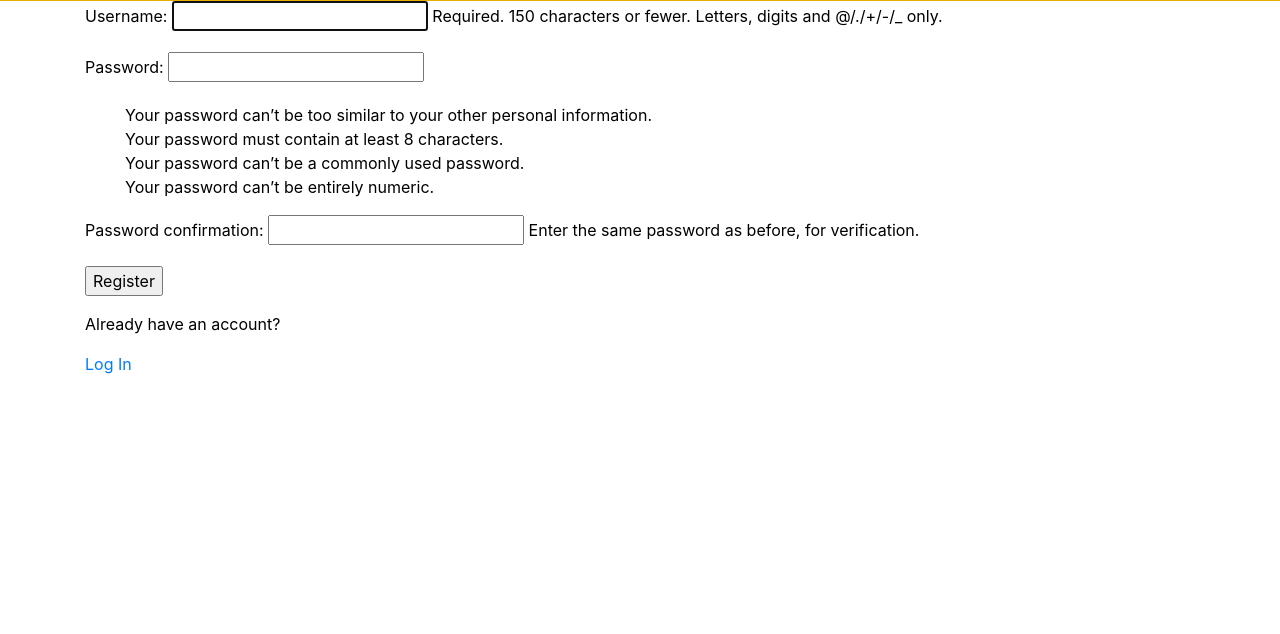
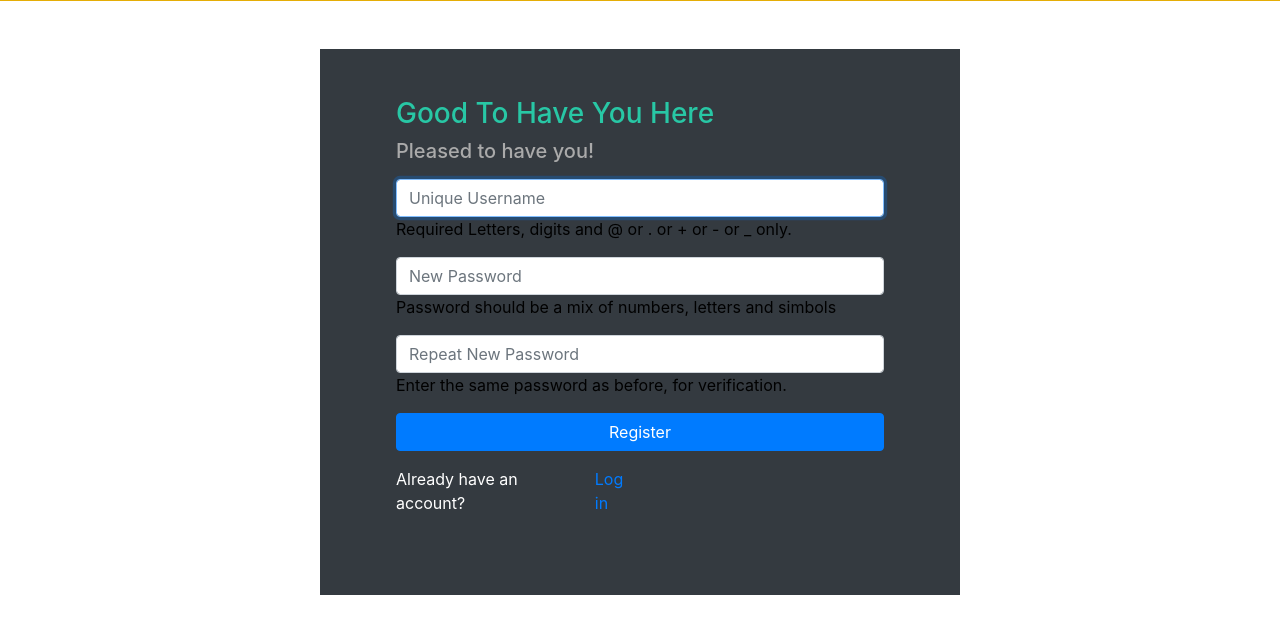
Before and after one commit to Professor-hilary/freedum, a Django app: page /register/ in a window 1280 px wide. Shown: the part 56-690 px from the top of the page. Run offline with Django 5.2, Linux system fonts and the light colour scheme; some libraries are stand-ins or nearby versions.

Commit message:
Beautified signup page

```diff
--- a/base/templates/base/login_register.html
+++ b/base/templates/base/login_register.html
@@ -1,12 +1,9 @@
 {% extends 'main.html' %} {% block content %} {% if page == 'login' %}
 
-<div
-    class="d-flex flex-column"
-    style="align-items: center; height: 90vh;"
->
+<div class="d-flex flex-column" style="align-items: center; height: 90vh">
     <div
         class="container py-5 bg-dark w-50 d-flex justify-center items-center flex-column mt-5"
-        style="align-items: center; background-color:;"
+        style="align-items: center; background-color: "
     >
         <form action="" class="" style="width: 80%" method="POST">
             {% csrf_token %}
@@ -15,52 +12,129 @@
             <h5 style="color: #aaa">Good to see you again</h5>
 
             <div class="mb-3 mt-4">
-                <label for="username" class="form-label" style="color: white;">USERNAME <span class="text-danger">*</span></label>
+                <label for="username" class="form-label" style="color: white"
+                    >USERNAME <span class="text-danger">*</span></label
+                >
                 <input
                     type="text"
                     name="username"
                     placeholder="Enter username"
                     id="username"
-                    style="height: 40px; background: #6c757d !important;"
+                    style="height: 40px; "
                     class="form-control py-3"
                     aria-describedby="usernameHelp"
-
                 />
             </div>
 
             <div class="mb-3">
-                <label for="username" class="form-label" style="color: white;">PASSWORD <span class="text-danger">*</span> </label>
+                <label for="username" class="form-label" style="color: white"
+                    >PASSWORD <span class="text-danger">*</span>
+                </label>
                 <input
                     type="password"
                     name="password"
                     placeholder="Enter password"
                     id="password"
                     class="form-control py-3"
-                    style="height: 40px; background: #6c757d !important;"
-
+                    style="height: 40px; "
                 />
             </div>
 
-            <button type="submit" class="btn btn-primary my-3 w-100">Login</button>
+            <button type="submit" class="btn btn-primary my-3 w-100">
+                Login
+            </button>
 
             <div class="d-flex w-50">
-                <p style="color: white;" class="pr-2">Haven't signed up?</p>
+                <p style="color: white" class="pr-2">Haven't signed up?</p>
                 <a href="{% url 'register' %}">Sign Up</a>
             </div>
         </form>
-
     </div>
 
     {% else %}
 
-    <div class="container" style="">
-        <form action="" method="POST">
-            {% csrf_token %} {{form.as_p}}
-            <input type="submit" value="Register" />
+    <div
+        class="container py-5 bg-dark w-50 d-flex justify-center items-center flex-column mt-5"
+        style="align-items: center; background-color: "
+    >
+        <form action="" style="width: 80%" method="POST">
+            {% csrf_token %}
+
+            <h3 style="color: #28c7a5">Good To Have You Here</h3>
+            <h5 style="color: #aaa">Pleased to have you!</h5>
+            {% comment %} {{form.as_p}} {% endcomment %}
+
+            <div class="d-flex flex-column mt-3">
+                {% comment %} <label for="id_username">USERNAME</label> {% endcomment %}
+                <input
+                    type="text"
+                    name="username"
+                    maxlength="150"
+                    autocapitalize="none"
+                    autocomplete="username"
+                    autofocus=""
+                    required="" class="form-control"
+                    aria-describedby="id_username_helptext"
+                    id="id_username"
+                    placeholder="Unique Username"
+                />
+
+                <span class="helptext" id="id_username_helptext"
+                    >Required Letters, digits and
+                    @ or . or + or - or _ only.</span
+                >
+            </div>
+
+            <div class="d-flex flex-column mt-3">
+                {% comment %} <label for="id_password1">PASSWORD</label> {% endcomment %}
+                <input
+                    type="password"
+                    name="password1"
+                    autocomplete="new-password"
+                    required="" class="form-control"
+                    aria-describedby="id_password1_helptext"
+                    id="id_password1"
+                    placeholder="New Password"
+                />
+
+                <span class="helptext" id="id_password1_helptext">Password should be a mix of numbers, letters and simbols</span>
+            </div>
+
+            <div class="d-flex flex-column mt-3">
+                {% comment %} <label for="id_password2">PASSWORD CONFIRM</label> {% endcomment %}
+                <input
+                    type="password"
+                    name="password2"
+                    autocomplete="new-password"
+                    required="" class="form-control"
+                    aria-describedby="id_password2_helptext"
+                    id="id_password2"
+                    placeholder="Repeat New Password"
+                />
+
+                <span class="helptext" id="id_password2_helptext"
+                    >Enter the same password as before, for verification.</span
+                >
+            </div>
+
+            <button
+                type="submit"
+                value="Register"
+                class="btn btn-primary my-3 w-100"
+            >
+                Register
+            </button>
+            <div class="d-flex w-50">
+                <p style="color: white" class="pr-2">
+                    Already have an account?
+                </p>
+                <a href="{% url 'login' %}">Log in</a>
+            </div>
         </form>
 
-        <p>Already have an account?</p>
-        <a href="{% url 'login' %}">Log In</a>
+        <div class="messages">
+            <li></li>
+        </div>
     </div>
 </div>
 {% endif %} {% endblock %}
```
Also changed, not shown: db.sqlite3.
